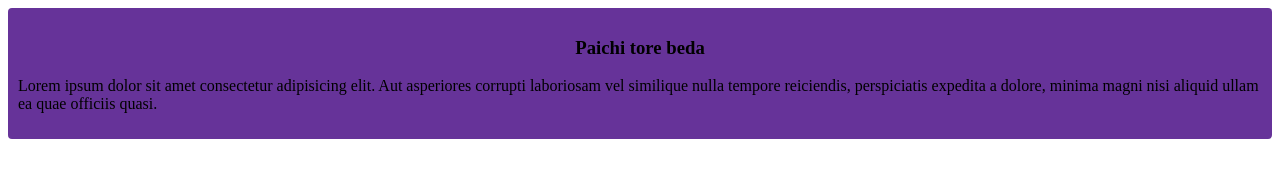
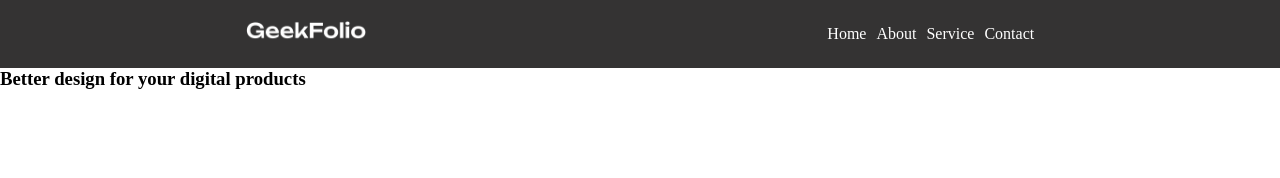
Before and after one commit to ashimroyrupok/another-one-repo, a plain HTML site: page index.html in a window 1280 px wide. Drawn offline with Linux system fonts and the light colour scheme.

Commit message:
add manu sectin

```diff
--- a/index.html
+++ b/index.html
@@ -3,15 +3,52 @@
 <head>
     <meta charset="UTF-8">
     <meta name="viewport" content="width=device-width, initial-scale=1.0">
-    <title>another one repo</title>
-    <link rel="stylesheet" href="styles/blog.css">
+    <title>first demo website</title>
+    <link rel="stylesheet" href="styles/style.css">
 </head>
 <body>
-   <div>
-    <h3>Paichi tore beda</h3>
-    <p>Lorem ipsum dolor sit amet consectetur adipisicing elit. Aut asperiores corrupti laboriosam vel similique nulla tempore reiciendis, perspiciatis expedita a dolore, minima magni nisi aliquid ullam ea quae officiis quasi.</p>
+    <!-- This is menu section -->
 
-   </div>
+
+
+    <menu>
+        <nav>
+            <div class="cotainer">
+                <div class="logo"> <img class="logo-photo"   src="./images/logo/logo-light.png" alt=""> </div>
+                <div>
+                    <ul class="menu-items">
+                        <li class="itmes">Home</li>
+                        <li class="itmes">
+                            About
+                        </li>
+                        <li class="itmes">Service</li>
+                        <li class="itmes">Contact</li>
+                    </ul>
+
+                </div>
+            </div>
+        </nav>
+
+
+
+    </menu>
+
+    <main>
+        <div class="main">
+            <div>
+                <h3>Better design for
+                    your digital products </h3>
+
+            </div>
+
+            <div></div>
+        </div>
+
+    </main>
+
+
+
+
 
 </body>
 </html>
--- a/styles/blog.css
+++ /dev/null
@@ -1,8 +0,0 @@
-div{
-    background-color: rebeccapurple;
-    padding: 10px;
-    border-radius: 4px;
-}
-h3{
-    text-align: center;
-}
--- /dev/null
+++ b/styles/style.css
@@ -0,0 +1,24 @@
+*{
+    margin: 0px;
+    padding: 0px;
+}
+.cotainer{
+    background-color: rgba(32, 31, 31, 0.911);
+    padding: 20px;
+    color: white;
+
+    display: flex;
+    align-items: center;
+    justify-content: space-around;
+
+}
+.menu-items{
+    display: flex;
+    list-style: none;
+}
+.logo-photo{
+    width: 120px;
+}
+.itmes{
+    margin-left: 10px;
+}
```
Also changed, not shown: images/background/background (1).png (added), images/background/background.png (added), images/banner/banner.png (added), images/banner/section.png (added), images/logo/0.png (added), images/logo/1.png (added), images/logo/2.png (added), images/logo/logo-light.png (added).
